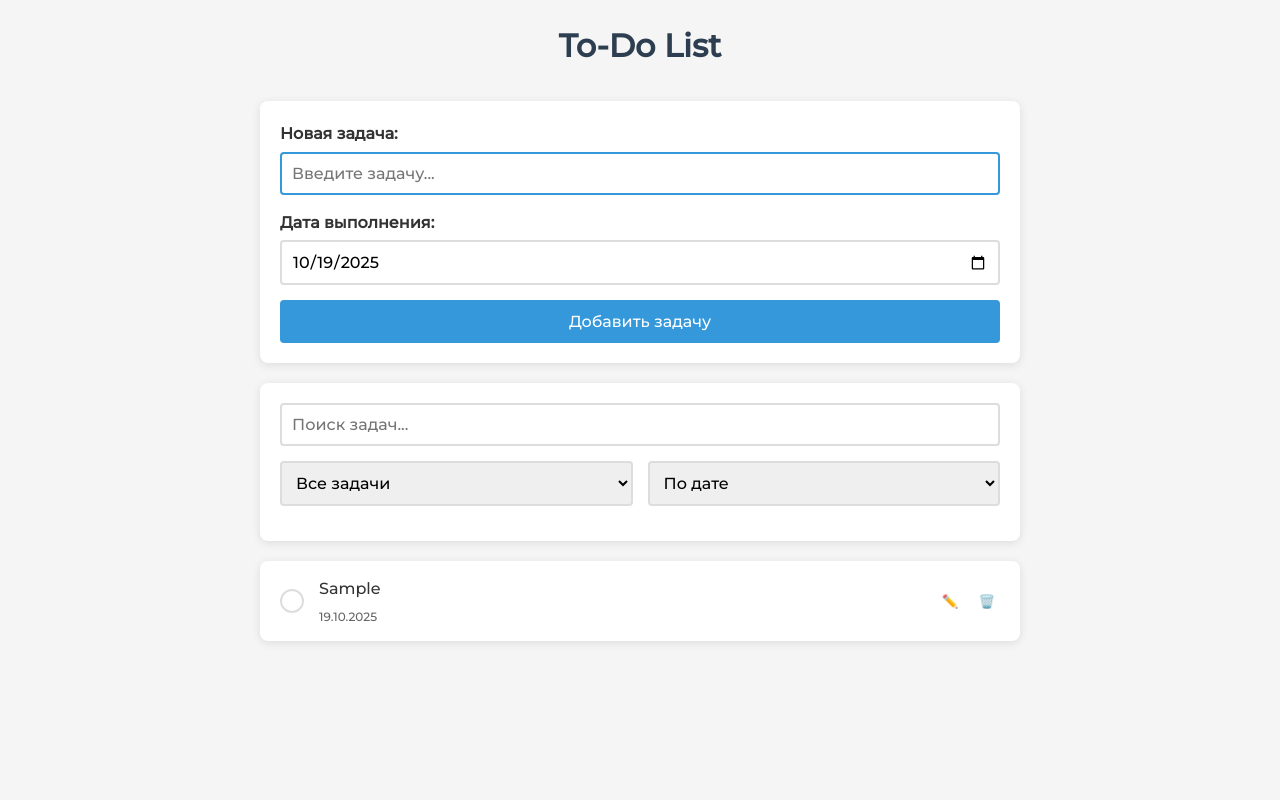
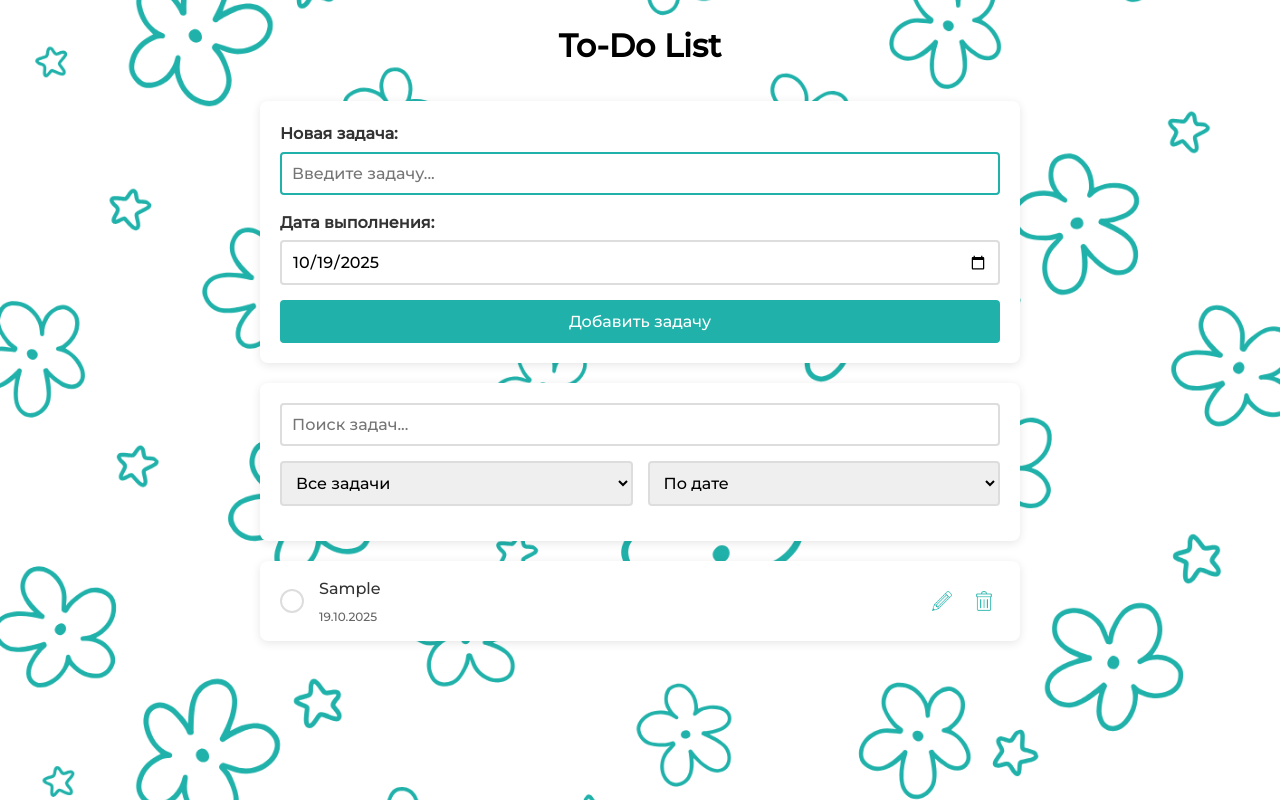
Before and after one commit to sashataurus/todo-list, a plain HTML site: page index.html in a window 1280 px wide. Both pictures are taken after typing "Sample" into the empty fields and a click on the button "Добавить задачу". Drawn offline with Linux system fonts and the light colour scheme; files whose address does not match are found by name.

Commit message:
final commit

```diff
--- a/script.js
+++ b/script.js
@@ -154,11 +154,26 @@ class TodoApp {
         const editButton = this.createElement('button', {
             class: 'action-button edit-button',
             title: 'Редактировать'
-        }, '✏️');
+        });
+
+        const editIcon = this.createElement('img', {
+            src: 'images/карандаш.png',
+            alt: 'Редактировать',
+            class: 'action-icon'
+        });
+        editButton.appendChild(editIcon);
+
         const deleteButton = this.createElement('button', {
             class: 'action-button delete-button',
             title: 'Удалить'
-        }, '🗑️');
+        });
+
+        const deleteIcon = this.createElement('img', {
+            src: 'images/корзина.png',
+            alt: 'Удалить',
+            class: 'action-icon'
+        });
+        deleteButton.appendChild(deleteIcon);
 
         actions.append(editButton, deleteButton);
         taskElement.append(checkboxContainer, content, actions);
@@ -256,14 +271,18 @@ class TodoApp {
 
             const taskId = taskElement.dataset.taskId;
 
+            // Находим на какую именно кнопку кликнули (даже если по картинке)
+            const deleteButton = e.target.closest('.delete-button');
+            const editButton = e.target.closest('.edit-button');
+
             if (e.target.classList.contains('task-checkbox') ||
                 e.target.classList.contains('custom-checkbox') ||
                 e.target.classList.contains('task-checkbox-container') ||
                 e.target.classList.contains('checkmark')) {
                 this.toggleTaskCompletion(taskId);
-            } else if (e.target.classList.contains('delete-button')) {
+            } else if (deleteButton) {
                 this.deleteTask(taskId);
-            } else if (e.target.classList.contains('edit-button')) {
+            } else if (editButton) {
                 this.editTask(taskId);
             }
         });
@@ -364,11 +383,9 @@ class TodoApp {
 
     // удаление задачи
     deleteTask(taskId) {
-        if (confirm('Вы уверены, что хотите удалить эту задачу?')) {
-            this.tasks = this.tasks.filter(task => task.id !== taskId);
-            this.saveTasks();
-            this.renderTasks();
-        }
+        this.tasks = this.tasks.filter(task => task.id !== taskId);
+        this.saveTasks();
+        this.renderTasks();
     }
 
     // статус выполнения
--- a/styles.css
+++ b/styles.css
@@ -3,7 +3,6 @@
     src: url('Montserrat-Medium.ttf') format('truetype');
 }
 
-/* Базовые стили и сброс */
 * {
     margin: 0;
     padding: 0;
@@ -11,27 +10,30 @@
 }
 
 body {
-    font-family: 'Montserrat';
-    background-color: #f5f5f5;
+    font-family: 'Inter', -apple-system, BlinkMacSystemFont, 'Segoe UI', sans-serif;
+    background-image: url('images/фон.png');
+    background-size: cover;
+    background-position: center;
+    background-repeat: no-repeat;
+    background-attachment: fixed;
     color: #333;
     line-height: 1.6;
+    min-height: 100vh;
 }
 
-/* Контейнер приложения */
 #app {
     max-width: 800px;
     margin: 0 auto;
     padding: 20px;
 }
 
-/* Заголовок */
 .app-title {
+    font-family: 'Montserrat';
+    color: black;
     text-align: center;
     margin-bottom: 30px;
-    color: #2c3e50;
 }
 
-/* Форма добавления задачи */
 .add-task-form {
     background: white;
     padding: 20px;
@@ -62,12 +64,12 @@ body {
 
 .form-input:focus {
     outline: none;
-    border-color: #3498db;
+    border-color: #20B2AA;
 }
 
 .add-button {
     font-family: 'Montserrat';
-    background-color: #3498db;
+    background-color: #20B2AA;
     color: white;
     border: none;
     padding: 12px 24px;
@@ -78,10 +80,9 @@ body {
 }
 
 .add-button:hover {
-    background-color: #2980b9;
+    background-color: #008B8B;
 }
 
-/* Панель управления (фильтры, поиск, сортировка) */
 .controls-panel {
     background: white;
     padding: 20px;
@@ -102,7 +103,6 @@ body {
     min-width: 150px;
 }
 
-/* Список задач */
 .tasks-list {
     background: white;
     border-radius: 8px;
@@ -111,6 +111,7 @@ body {
 }
 
 .task-item {
+    font-family: 'Montserrat';
     display: flex;
     align-items: center;
     padding: 15px 20px;
@@ -131,7 +132,6 @@ body {
     background-color: #f0f8ff;
 }
 
-/* Стили для кастомного чекбокса */
 .task-checkbox-container {
     position: relative;
     margin-right: 15px;
@@ -139,7 +139,7 @@ body {
 }
 
 .task-checkbox {
-    display: none; /* Скрываем стандартный чекбокс */
+    display: none;
 }
 
 .custom-checkbox {
@@ -155,13 +155,12 @@ body {
 }
 
 .custom-checkbox:hover {
-    border-color: #3498db;
+    border-color: #20B2AA;
 }
 
-/* Стиль для выполненной задачи */
 .task-item.completed .custom-checkbox {
-    background-color: #3498db;
-    border-color: #3498db;
+    background-color: #20B2AA;
+    border-color: #20B2AA;
 }
 
 .task-item.completed .checkmark {
@@ -169,24 +168,19 @@ body {
     transform: scale(1);
 }
 
-/* Галочка */
 .checkmark {
-    font-family: 'Montserrat';
     color: white;
     font-size: 14px;
-    font-weight: bold;
     opacity: 0;
     transform: scale(0);
     transition: all 0.3s ease;
 }
 
-/* Убираем стандартное выделение текста при клике */
 .task-checkbox-container, .custom-checkbox {
     user-select: none;
     -webkit-user-select: none;
 }
 
-/* Контент задачи */
 .task-content {
     flex: 1;
     margin-right: 15px;
@@ -204,7 +198,6 @@ body {
     color: #666;
 }
 
-/* Выполненная задача */
 .task-item.completed .task-text {
     text-decoration: line-through;
     color: #999;
@@ -214,25 +207,34 @@ body {
     color: #999;
 }
 
-/* Кнопки управления задачей */
 .task-actions {
     display: flex;
     gap: 10px;
+}
+
+.action-icon {
+    width: 20px;
+    height: 20px;
+    object-fit: contain;
+    transition: all 0.3s ease;
+}
+
+.action-button:hover .action-icon {
+    transform: scale(1.1);
 }
 
 .action-button {
     background: none;
     border: none;
     cursor: pointer;
-    padding: 5px;
-    border-radius: 3px;
-    transition: background-color 0.2s;
+    padding: 6px;
+    border-radius: 4px;
+    transition: all 0.3s ease;
+    display: flex;
+    align-items: center;
+    justify-content: center;
 }
 
-.edit-button:hover {
-    background-color: #e3f2fd;
+.action-button:hover {
+    background-color: rgba(32, 178, 170, 0.1);
 }
-
-.delete-button:hover {
-    background-color: #ffebee;
-}
```
Also changed, not shown: images/карандаш.png (added), images/корзина.png (added), images/фон.png (added).
